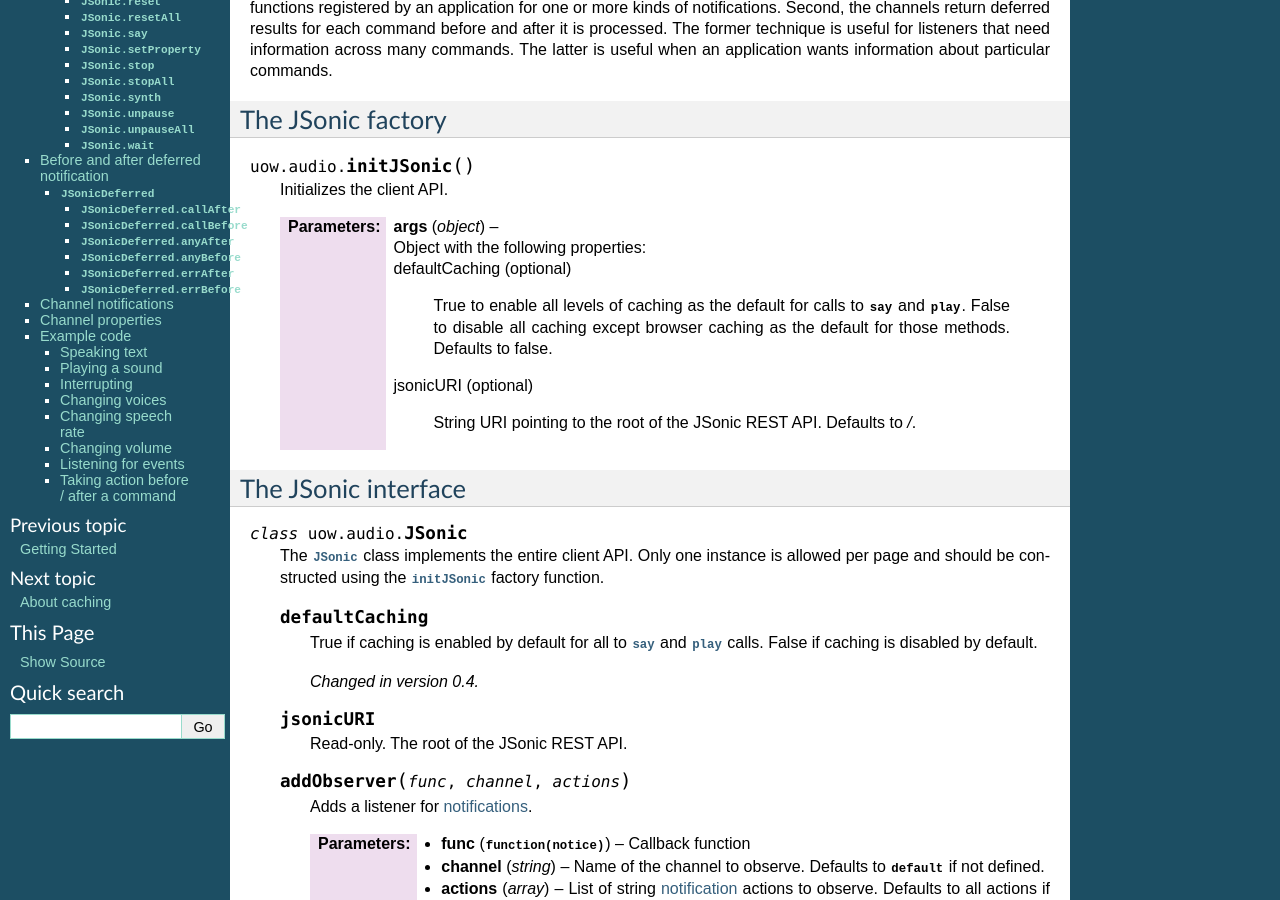
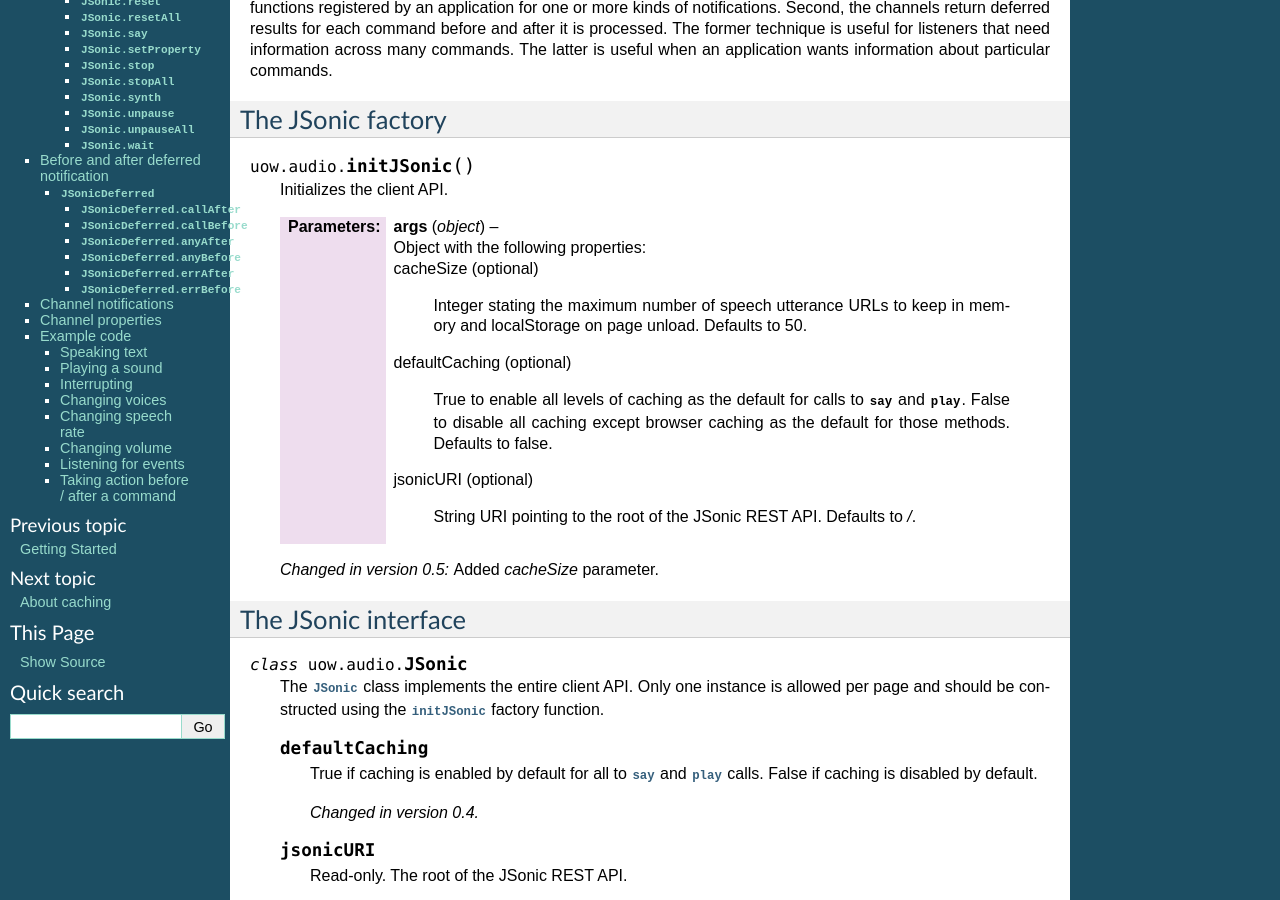
Before and after one commit to uncopenweb/jsonic, a Sphinx documentation site: the page built from doc/js.rst, in a window 1280 px wide and 900 px high, scrolled down 370 px. Built offline with Sphinx 7.4.7, drawn with Linux system fonts in a browser that asks for light colours.

Commit message:
Issue #14, expose and doc cacheSize parameter

```diff
--- a/doc/changelog.rst
+++ b/doc/changelog.rst
@@ -4,6 +4,8 @@ Changelog
 Version 0.5
 -----------
 
+* Implemeted a least-recently used cache invalidation strategy to keep the cached speech utterance store from growing without bound.
+* Added a `cacheSize` parameter for :meth:`uow.audio.initJsonic`.
 * Fixed :meth:`uow.audio.JSonicDeferred` callback argument documentation for say and play commands (completion booleans, not notice objects).
 * Added the :meth:`uow.audio.JSonic.stopAll` method.
 * Added the :meth:`uow.audio.JSonic.wait` method.
--- a/doc/js.rst
+++ b/doc/js.rst
@@ -22,6 +22,10 @@ The JSonic factory
 
    :param args: Object with the following properties:
 
+      cacheSize (optional)
+
+         Integer stating the maximum number of speech utterance URLs to keep in memory and localStorage on page unload. Defaults to 50.
+
       defaultCaching (optional)
 
          True to enable all levels of caching as the default for calls to :meth:`say` and :meth:`play`. False to disable all caching except browser caching as the default for those methods. Defaults to false.
@@ -31,6 +35,9 @@ The JSonic factory
          String URI pointing to the root of the JSonic REST API. Defaults to `/`.
 
    :type args: object
+
+   .. versionchanged:: 0.5
+      Added `cacheSize` parameter.
 
 The JSonic interface
 --------------------
```
Also changed, not shown: JSonic.js (+7 -4 lines).
